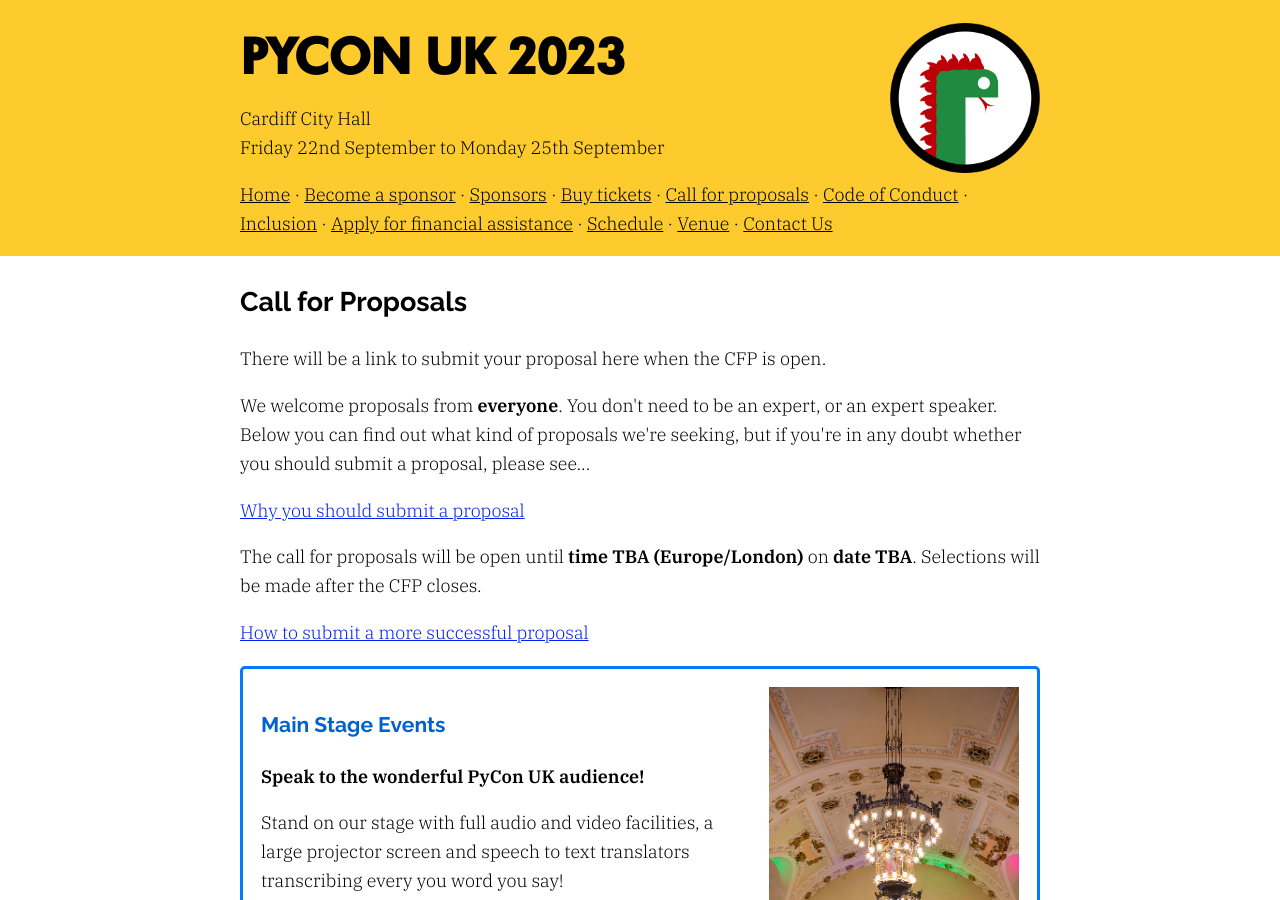
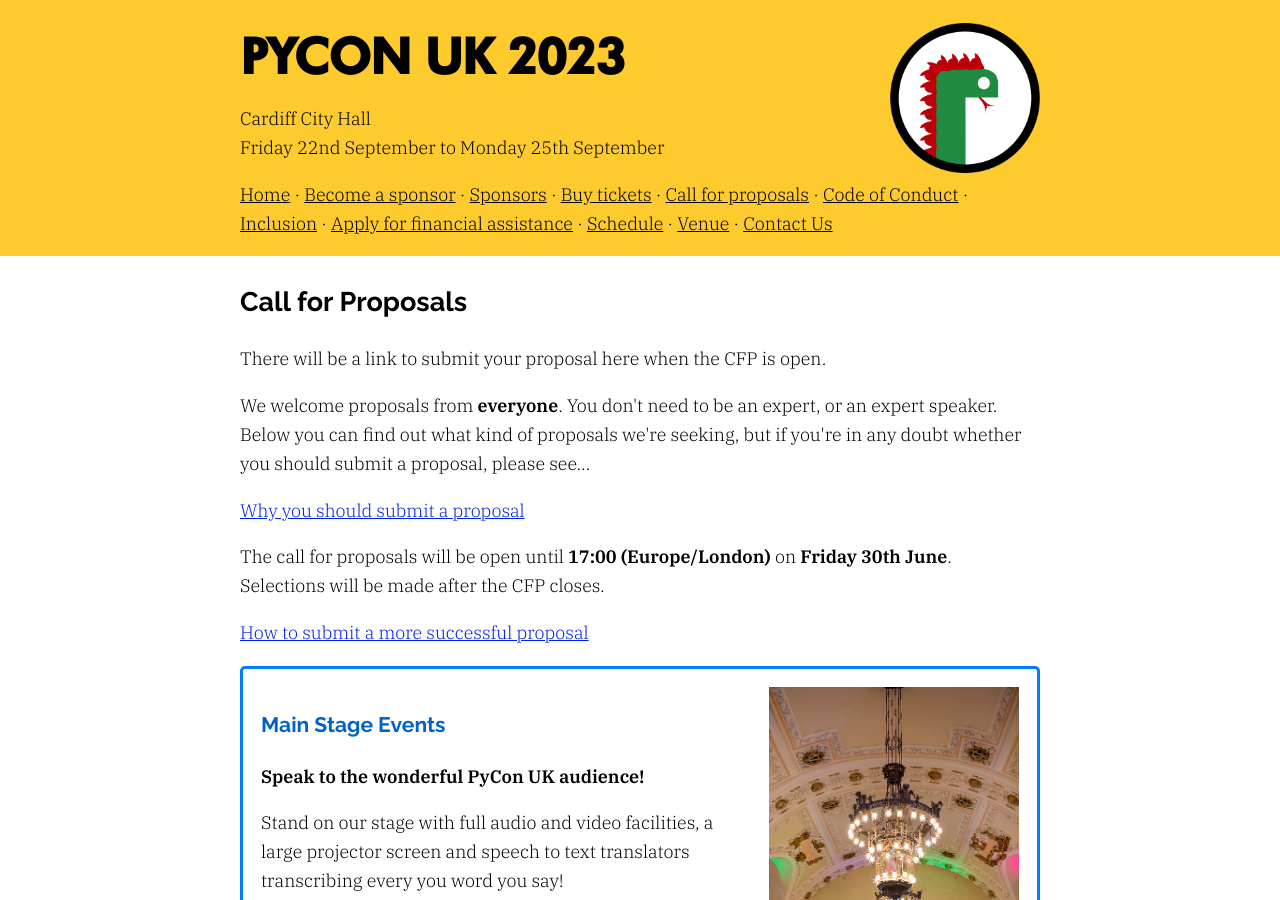
Before and after one commit to gma/2025.pyconuk.org, a Jekyll site: the page built from src/call-for-proposals.md, in a window 1280 px wide and 900 px high. Built offline with Jekyll 4.4.1, drawn with Linux system fonts in a browser that asks for light colours.

Commit message:
Add cfp closing date

```diff
--- a/src/call-for-proposals.md
+++ b/src/call-for-proposals.md
@@ -9,7 +9,7 @@ title: Call for Proposals
 
 <a href="/call-for-proposals/why-you-should-submit-proposal/">Why you should submit a proposal</a>
 
-<p>The call for proposals will be open until <strong>time TBA (Europe/London)</strong> on <strong>date TBA</strong>. Selections will be made after the CFP closes.</p>
+<p>The call for proposals will be open until <strong>17:00 (Europe/London)</strong> on <strong>Friday 30th June</strong>. Selections will be made after the CFP closes.</p>
 
 <a href="/call-for-proposals/proposal-submission-advice/">How to submit a more successful proposal</a>
 
```
